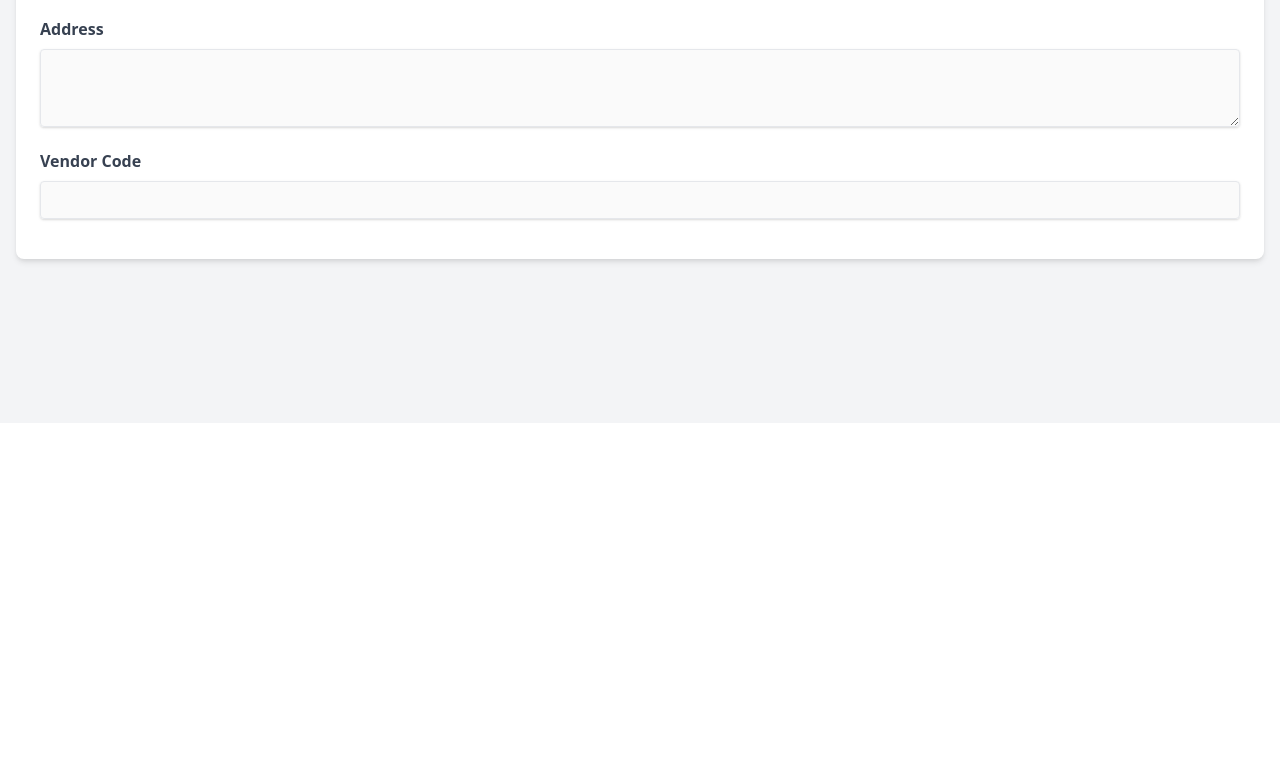
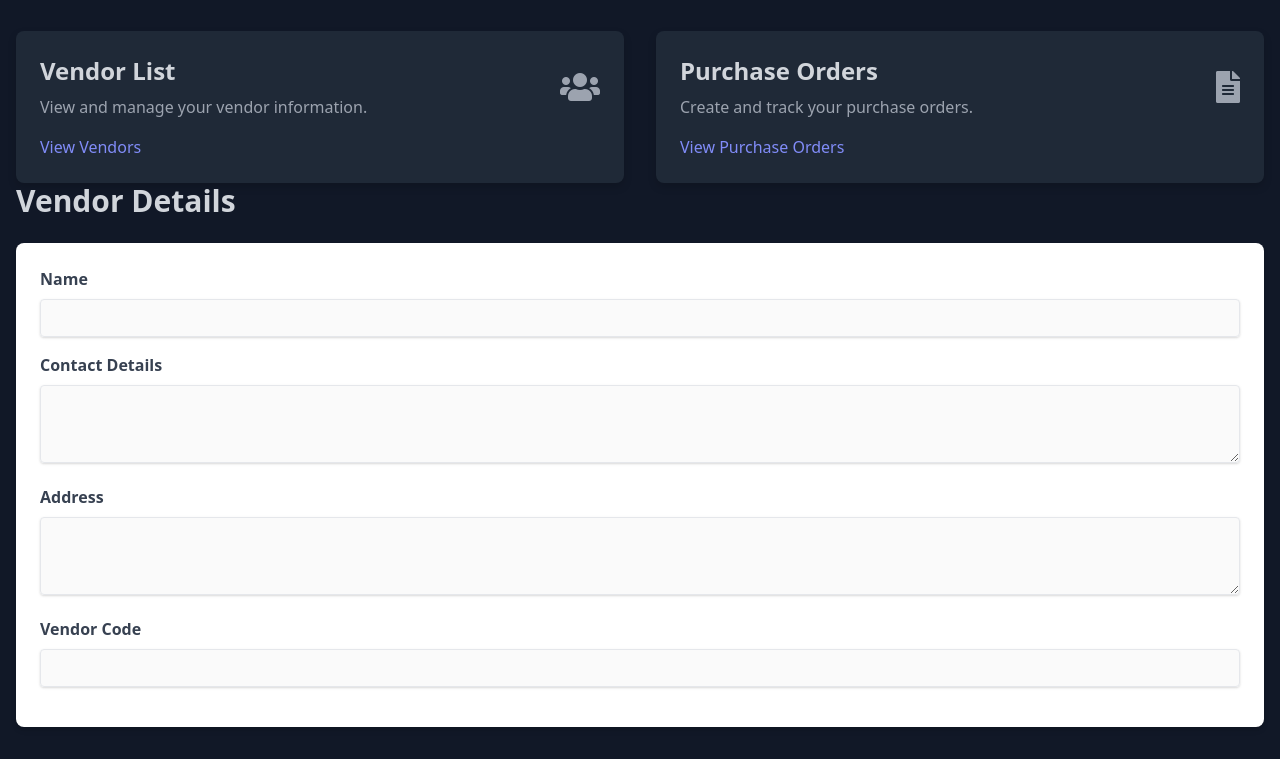
Before and after one commit to SHIV000000/VendorEase, a Django app: template frontend/templates/vendor_detail.html in a window 1280 px wide. Shown: the part 377-1136 px from the top of the page. Before the commit the page ends 645 px from the top, so only its background shows below. Run offline with Django 4.2, Linux system fonts and the light colour scheme; the template is opened without the code that fills it, so the values that code supplies are empty.

Commit message:
Update base.html

```diff
--- a/frontend/templates/base.html
+++ b/frontend/templates/base.html
@@ -1,26 +1,123 @@
 <!DOCTYPE html>
 <html lang="en">
+
 <head>
     <meta charset="UTF-8">
     <meta name="viewport" content="width=device-width, initial-scale=1.0">
+    <meta name="description" content="Efficiently manage your vendors and purchase orders with the Vendor Management System.">
     <title>Vendor Management System</title>
-    <link href="https://cdn.jsdelivr.net/npm/tailwindcss/dist/tailwind.min.css" rel="stylesheet">
+    <link href="https://cdn.jsdelivr.net/npm/tailwindcss@2.2.19/dist/tailwind.min.css" rel="stylesheet">
+    <link rel="stylesheet" href="https://cdnjs.cloudflare.com/ajax/libs/font-awesome/5.15.3/css/all.min.css">
+    <style>
+        .custom-shadow {
+            box-shadow: 0 4px 8px rgba(0, 0, 0, 0.15);
+        }
+
+        .header-background {
+            background-image: url('https://source.unsplash.com/random/1600x900');
+            background-size: cover;
+            background-position: center;
+            background-repeat: no-repeat;
+        }
+
+        .overlay {
+            background-color: rgba(0, 0, 0, 0.7);
+        }
+
+        .gradient-text {
+            background-image: linear-gradient(45deg, #4a5568, #2d3748);
+            -webkit-background-clip: text;
+            -webkit-text-fill-color: transparent;
+        }
+
+        .gradient-bg {
+            background-image: linear-gradient(45deg, #4a5568, #2d3748);
+        }
+
+        .card-hover:hover {
+            transform: translateY(-5px);
+            box-shadow: 0 10px 20px rgba(0, 0, 0, 0.3);
+        }
+
+        .animate-fade-in {
+            animation: fadeIn 1s ease-in-out;
+        }
+
+        @keyframes fadeIn {
+            from {
+                opacity: 0;
+            }
+            to {
+                opacity: 1;
+            }
+        }
+    </style>
 </head>
-<body class="bg-gray-100">
-    <nav class="bg-white shadow">
+
+<body class="bg-gray-900 text-gray-300">
+    <nav class="bg-gray-800 custom-shadow">
         <div class="container mx-auto px-4">
             <div class="flex items-center justify-between py-4">
-                <a href="/" class="text-xl font-bold text-gray-800">Vendor Management</a>
-                <div class="flex items-center">
-                    <a href="{% url 'vendor-list' %}" class="mx-4 text-gray-600 hover:text-gray-800">Vendors</a>
-                    <a href="{% url 'purchase-order-list' %}" class="text-gray-600 hover:text-gray-800">Purchase Orders</a>
+                <a href="/" class="text-2xl font-bold transition duration-300 hover:text-gray-400" aria-label="Home">
+                    <span class="gradient-text">Vendor Management System</span>
+                </a>
+                <div class="flex items-center space-x-6">
+                    <a href="{% url 'vendor-list' %}" class="text-gray-300 hover:text-gray-500 transition duration-300" aria-label="Vendors">
+                        Vendors
+                    </a>
+                    <a href="{% url 'purchase-order-list' %}" class="text-gray-300 hover:text-gray-500 transition duration-300" aria-label="Purchase Orders">
+                        Purchase Orders
+                    </a>
                 </div>
             </div>
         </div>
     </nav>
 
-    <div class="container mx-auto px-4 py-8">
+    <header class="header-background">
+        <div class="overlay py-20">
+            <div class="container mx-auto px-4 text-center">
+                <h1 class="text-5xl font-bold text-white mb-4 animate-fade-in">Welcome to Vendor Management System</h1>
+                <p class="text-xl text-gray-300 animate-fade-in delay-100">Efficiently manage your vendors and purchase orders.</p>
+                <div class="mt-8">
+                    <a href="{% url 'vendor-list' %}" class="gradient-bg text-white px-6 py-3 rounded-full text-lg font-semibold transition duration-300 hover:opacity-90">
+                        Get Started
+                    </a>
+                </div>
+            </div>
+        </div>
+    </header>
+
+    <main class="container mx-auto px-4 py-8 text-gray-300">
+        <section class="grid grid-cols-1 md:grid-cols-2 gap-8">
+            <div class="bg-gray-800 custom-shadow rounded-lg p-6 card-hover transition duration-300">
+                <div class="flex items-center justify-between">
+                    <div>
+                        <h2 class="text-2xl font-bold mb-2">Vendor List</h2>
+                        <p class="text-gray-400">View and manage your vendor information.</p>
+                    </div>
+                    <i class="fas fa-users fa-2x text-gray-400" aria-hidden="true"></i>
+                </div>
+                <a href="{% url 'vendor-list' %}" class="inline-block mt-4 text-indigo-400 hover:text-indigo-600 transition duration-300" aria-label="View Vendors">
+                    View Vendors
+                </a>
+            </div>
+
+            <div class="bg-gray-800 custom-shadow rounded-lg p-6 card-hover transition duration-300">
+                <div class="flex items-center justify-between">
+                    <div>
+                        <h2 class="text-2xl font-bold mb-2">Purchase Orders</h2>
+                        <p class="text-gray-400">Create and track your purchase orders.</p>
+                    </div>
+                    <i class="fas fa-file-alt fa-2x text-gray-400" aria-hidden="true"></i>
+                </div>
+                <a href="{% url 'purchase-order-list' %}" class="inline-block mt-4 text-indigo-400 hover:text-indigo-600 transition duration-300" aria-label="View Purchase Orders">
+                    View Purchase Orders
+                </a>
+            </div>
+        </section>
+
         {% block content %}{% endblock %}
-    </div>
+    </main>
 </body>
+
 </html>
```
